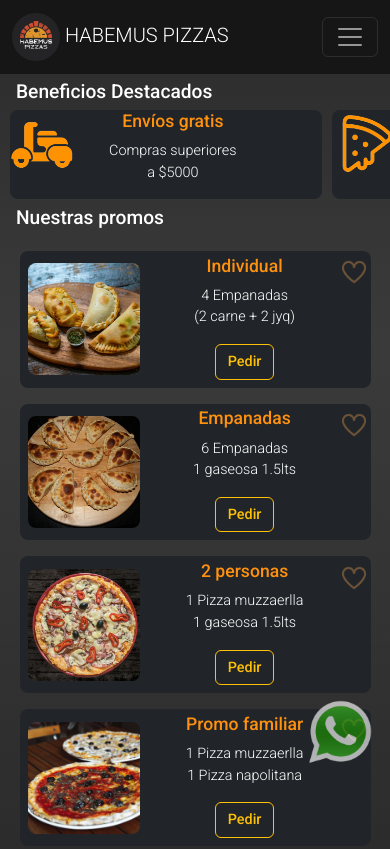
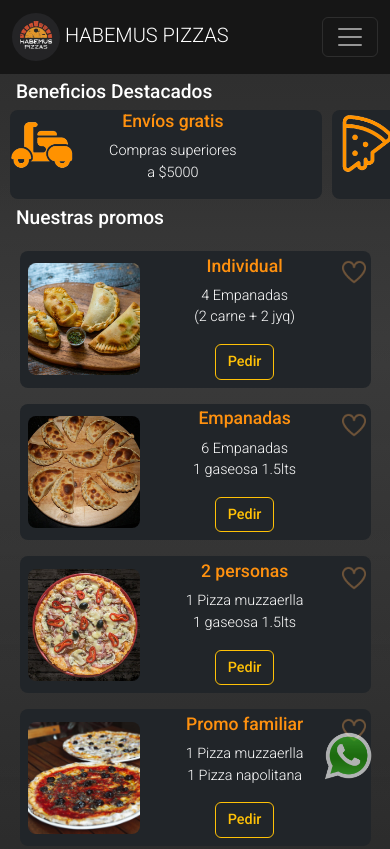
Before and after one commit to Nicolas-Andreis/habemus_pizza, a website: page PAGES/promos.html in a window 390 px wide. Shown: the top 849 px of the page. Drawn offline with nearby package versions, Linux system fonts and the light colour scheme; a web font is replaced by a local one.

Commit message:
correccion mobile texto imagen index

```diff
--- a/PAGES/promos.html
+++ b/PAGES/promos.html
@@ -199,75 +199,6 @@
                                 <img src="../IMAGENES/iconos-promos/activo.png" class="activo" alt=""></button>
                         </div>
                     </div>
-                    <!-- <section class="contenedorCards mt-2">
-                    <section class="cards row text-center gap-4 m-2 cardsflex cardBs">
-                        <div class="sombra card bg-secondary text-white bg-dark" style="width: 12rem;">
-                            <img src="../IMAGENES/Promos/individual.jpg" class="card-img-top rounded" alt="cuatro empanadas">
-                            <div class="card-body">
-                                <h5 class="card-title text-warning subtitulos">Individual</h5>
-                                <p class="card-text texto">4 Empanadas <br>
-                                    (2 carne + 2 jyq)</p>
-                                <a href="#" class="btn col-md-8 btn-outline-warning">Pedir</a>
-                            </div>
-                        </div>
-                    </section>
-                    <section class="cards row text-center gap-4 m-2 cardsflex cardBs">
-                        <div class="sombra card bg-secondary text-white bg-dark" style="width: 12rem;">
-                            <img src="../IMAGENES/Promos/empanadas.jpg" class="card-img-top rounded" alt="empanadas">
-                            <div class="card-body">
-                                <h5 class="card-title text-warning subtitulos">Empanadas</h5>
-                                <p class="card-text texto">6 Empanadas <br>
-                                    1 gaseosa 1.5lts</p>
-                                <a href="#" class="btn col-md-8 btn-outline-warning">Pedir</a>
-                            </div>
-                        </div>
-                    </section>
-                    <section class="cards row text-center gap-4 m-2 cardsflex cardBs">
-                        <div class="sombra card bg-secondary text-white bg-dark" style="width: 12rem;">
-                            <img src="../IMAGENES/Promos/pizzapromo.jpg" class="card-img-top rounded" alt="una pizza">
-                            <div class="card-body">
-                                <h5 class="card-title text-warning subtitulos">2 personas</h5>
-                                <p class="card-text texto">1 Pizza muzzarella <br>
-                                    1 gaseosa 1.5lts</p>
-                                <a href="#" class="btn col-md-8 btn-outline-warning">Pedir</a>
-                            </div>
-                        </div>
-                    </section>
-                    <section class="cards row text-center gap-4 m-2 cardsflex cardBs">
-                        <div class="sombra card bg-secondary text-white bg-dark" style="width: 12rem;">
-                            <img src="../IMAGENES/Promos/2 pizzas.jpg" class="card-img-top rounded" alt="dos pizzas">
-                            <div class="card-body">
-                                <h5 class="card-title text-warning subtitulos">Promo familiar</h5>
-                                <p class="card-text texto">1 Pizza muzzarella <br>
-                                    1 Pizza napolitana</p>
-                                <a href="#" class="btn col-md-8 btn-outline-warning">Pedir</a>
-                            </div>
-                        </div>
-                    </section>
-                    <section class="cards row text-center gap-4 m-2 cardsflex cardBs">
-                        <div class="sombra card bg-secondary text-white bg-dark" style="width: 12rem;">
-                            <img src="https://cdn.pixabay.com/photo/2017/12/09/08/18/pizza-3007395_1280.jpg"
-                                class="card-img-top rounded" alt="pizza en porciones">
-                            <div class="card-body">
-                                <h5 class="card-title text-warning subtitulos">Promo XL</h5>
-                                <p class="card-text texto">1 Pizza especial <br>
-                                    12 Empanadas</p>
-                                <a href="#" class="btn col-md-8 btn-outline-warning">Pedir</a>
-                            </div>
-                        </div>
-                    </section>
-                    <section class="cards row text-center gap-4 m-2 cardsflex cardBs">
-                        <div class="sombra card bg-secondary text-white bg-dark" style="width: 12rem;">
-                            <img src="../IMAGENES/Promos/juntada.jpg"
-                                class="card-img-top rounded" alt="tres pizzas">
-                            <div class="card-body">
-                                <h5 class="card-title text-warning subtitulos">Juntada</h5>
-                                <p class="card-text texto">2 Pizza especial <br>
-                                    1 Pizza napolitana</p>
-                                <a href="#" class="btn col-md-8 btn-outline-warning">Pedir</a>
-                            </div>
-                        </div>
-                    </section>-->
                 </section>
                 <section class="imagenPublicitaria">
                     <div class="banner">
@@ -279,17 +210,18 @@
                     </div>
                 </section>
         </main>
+        <!--FLOTANTE BTN-WHATSAPP-->
+        <a href="https://wa.me/542923425319/?text=hola%20vi%20tu%20web%20(Soy%20de%20coderhouse)" class="wsp"
+            target="_blank">
+            <img class="icon-whatsapp" src="../IMAGENES/iconos-redes/whatsapp.png" alt="icono whatsapp">
+        </a>
         <footer class="promosFooter">
             <div class="copyright">
                 <p texto>© Habemus pizza S.R.L Todos los derechos reservados</p>
             </div>
         </footer>
     </div>
-    <!--FLOTANTE BTN-WHATSAPP-->
-    <a href="https://wa.me/542923425319/?text=hola%20vi%20tu%20web%20(Soy%20de%20coderhouse)" class="wsp"
-        target="_blank">
-        <img class="icon-whatsapp" src="../IMAGENES/iconos-redes/whatsapp.png" alt="icono whatsapp">
-    </a>
+    <!--SCRIPT BOOTSTRAP-->
     <script src="https://cdn.jsdelivr.net/npm/bootstrap@5.3.0-alpha3/dist/js/bootstrap.bundle.min.js"
         integrity="sha384-ENjdO4Dr2bkBIFxQpeoTz1HIcje39Wm4jDKdf19U8gI4ddQ3GYNS7NTKfAdVQSZe"
         crossorigin="anonymous"></script>
--- a/SCSS/mediaQueries/_mobile.scss
+++ b/SCSS/mediaQueries/_mobile.scss
@@ -24,10 +24,10 @@
 
     /*btn wapp*/
     .wsp {
-        bottom: 5rem;
+        bottom: 4rem;
 
         .icon-whatsapp {
-            width: 4rem;
+            width: 3rem;
         }
     }
 
@@ -43,7 +43,7 @@
 
         h2 {
             font-size: 1.5rem;
-            margin-top: 3.5rem;
+            margin-top: 1rem;
         }
 
         p {
```
Also changed, not shown: PAGES/contacto.html (+10 -7 lines), PAGES/menu.html (+13 -11 lines), PAGES/nosotros.html (+22 -18 lines), index.html (+5 -4 lines), CSS/style.css.
